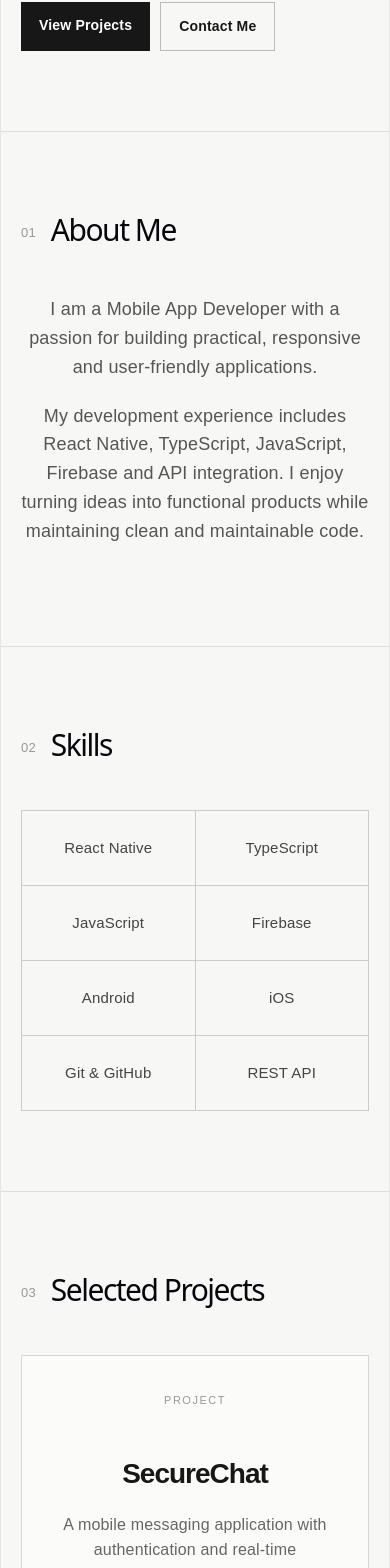
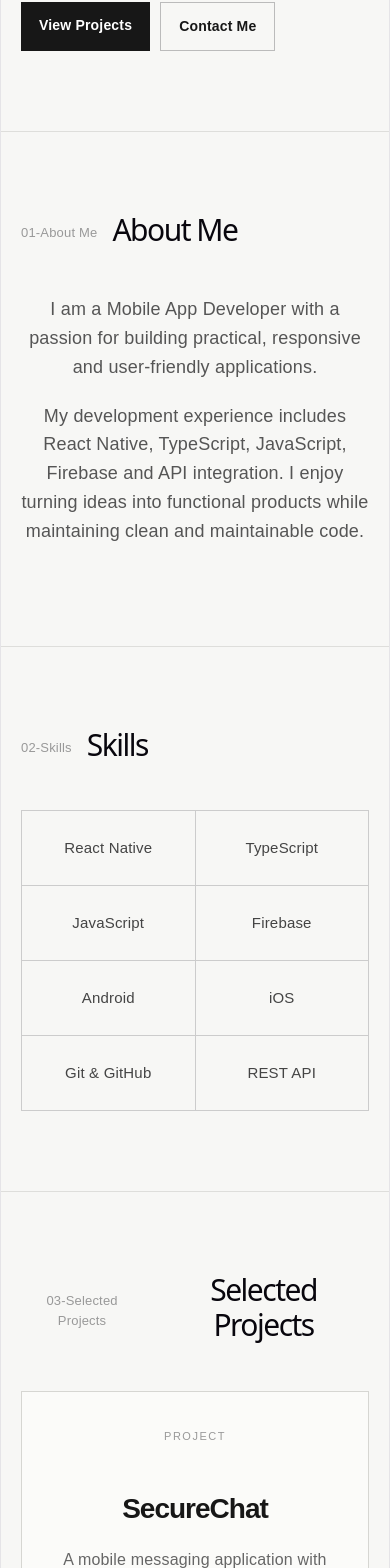
Before and after one commit to edwinogali6/edwinogali.github.io, a React (Vite) app: page / in a window 390 px wide. Shown: the part 432-2000 px from the top of the page. Built offline with nearby package versions, Linux system fonts and the light colour scheme.

Commit message:
Fix mobile hero heading

```diff
--- a/src/App.tsx
+++ b/src/App.tsx
@@ -90,7 +90,7 @@ function App() {
         {/* About */}
         <section className="section" id="about">
           <div className="section-header">
-            <span>01</span>
+            <span>01-About Me</span>
             <h2>About Me</h2>
           </div>
 
@@ -112,7 +112,7 @@ function App() {
         {/* Skills */}
         <section className="section" id="skills">
           <div className="section-header">
-            <span>02</span>
+            <span>02-Skills</span>
             <h2>Skills</h2>
           </div>
 
@@ -128,7 +128,7 @@ function App() {
         {/* Projects */}
         <section className="section" id="projects">
           <div className="section-header">
-            <span>03</span>
+            <span>03-Selected Projects</span>
             <h2>Selected Projects</h2>
           </div>
 
@@ -152,7 +152,7 @@ function App() {
         {/* Experience */}
         <section className="section" id="experience">
           <div className="section-header">
-            <span>Experience</span>
+            <span>04-Experience</span>
             <h2>Experience</h2>
           </div>
 
```
